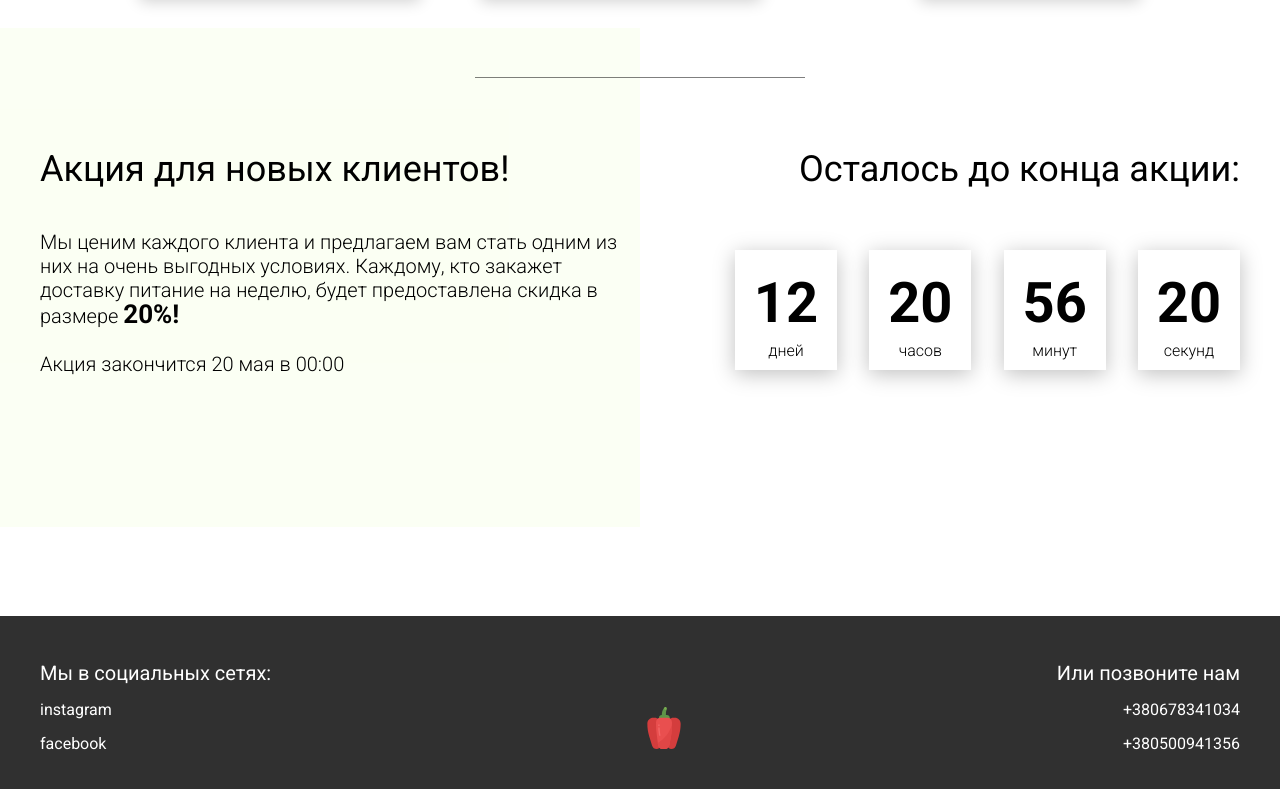
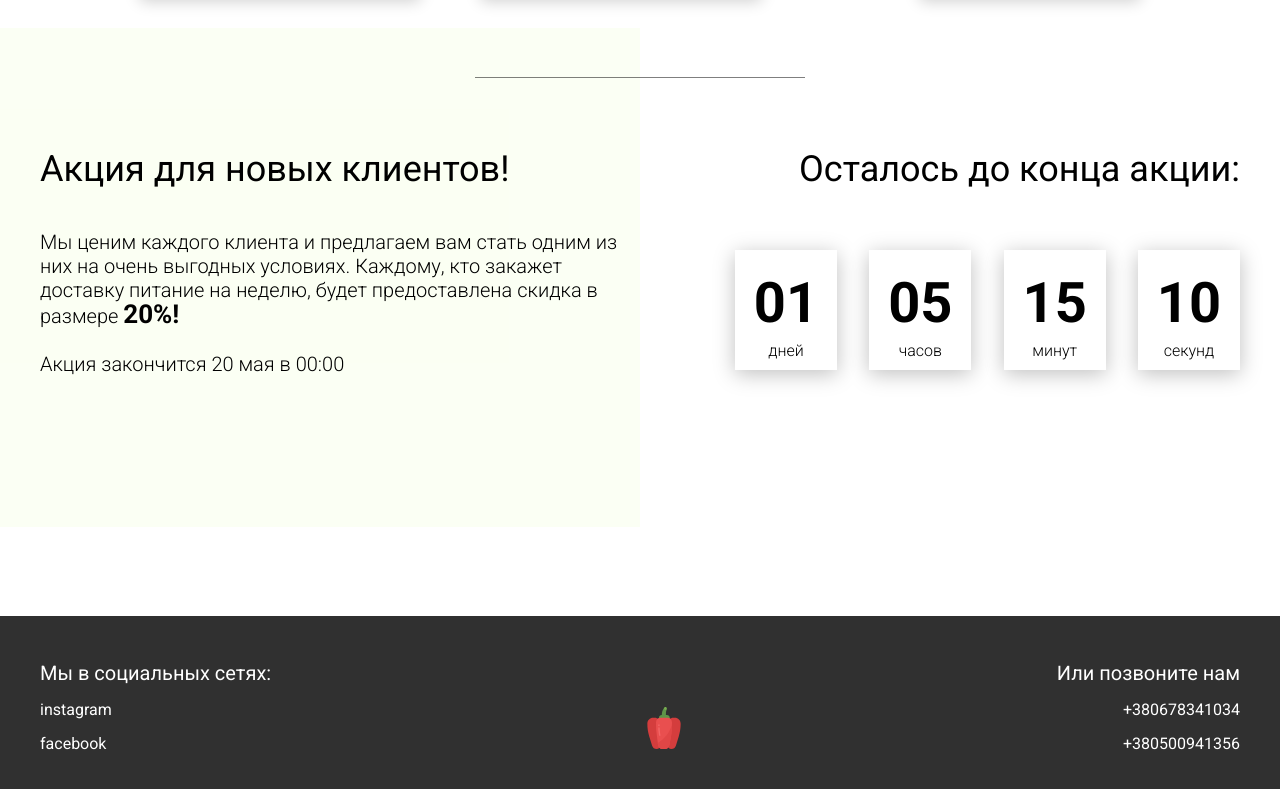
Before and after one commit to Ekaterina-Kuzina/Food-project, a plain HTML site: page index.html in a window 1280 px wide. Shown: the part 3448-4237 px from the top of the page. Drawn offline with Linux system fonts and the light colour scheme.

Commit message:
Second - Таймер обратного отсчета на сайте

```diff
--- a/index.html
+++ b/index.html
@@ -18,7 +18,7 @@
             </nav>
         </div>
         <div class="header__right-block">
-            <button class="btn btn_white">Связаться с нами</button>
+            <button data-modal class="btn btn_white">Связаться с нами</button>
         </div>
     </header>
     <div class="sidepanel">
@@ -86,7 +86,7 @@
                 </div>
             </div>
             <div class="offer__action">
-                <button class="btn btn_dark">Связаться с нами</button>
+                <button data-modal class="btn btn_dark">Связаться с нами</button>
             </div>
         </div>
         <div class="container">
@@ -291,7 +291,7 @@
         <div class="modal__dialog">
             <div class="modal__content">
                 <form action="#">
-                    <div class="modal__close">&times;</div>
+                    <div data-close class="modal__close">&times;</div>
                     <div class="modal__title">Мы свяжемся с вами как можно быстрее!</div>
                     <input required placeholder="Ваше имя" name="name" type="text" class="modal__input">
                     <input required placeholder="Ваш номер телефона" name="phone" type="phone" class="modal__input">
--- a/js/script.js
+++ b/js/script.js
@@ -1,6 +1,8 @@
-'use strict';
+"use strict";
 
 window.addEventListener('DOMContentLoaded', () => {
+
+    //TABS
 
     const tabs = document.querySelectorAll('.tabheader__item'),
         tabsContent = document.querySelectorAll('.tabcontent'),
@@ -9,7 +11,7 @@ window.addEventListener('DOMContentLoaded', () => {
     function hideTabContent() {
         tabsContent.forEach((item) => {
             item.classList.add("hide");
-            item.classList.remove("show","fade");
+            item.classList.remove("show", "fade");
         });
 
         tabs.forEach(item => {
@@ -18,7 +20,7 @@ window.addEventListener('DOMContentLoaded', () => {
     }
 
     function showTabContent(i = 0) {
-        tabsContent[i].classList.add("show","fade");
+        tabsContent[i].classList.add("show", "fade");
         tabsContent[i].classList.remove("hide");
         tabs[i].classList.add("tabheader__item_active");
 
@@ -29,9 +31,9 @@ window.addEventListener('DOMContentLoaded', () => {
     tabsParent.addEventListener('click', (event) => {
         const target = event.target;
 
-        if(target && target.classList.contains("tabheader__item")){
-            tabs.forEach((item,i)=>{
-                if(target == item){
+        if (target && target.classList.contains("tabheader__item")) {
+            tabs.forEach((item, i) => {
+                if (target == item) {
                     hideTabContent();
                     showTabContent(i);
                 }
@@ -39,4 +41,57 @@ window.addEventListener('DOMContentLoaded', () => {
 
         }
     });
+
+    //TIMER
+
+    const deadline = '2020-08-01';
+
+    function getTimeRemaining(endtime) {
+        const t = Date.parse(endtime) - Date.parse(new Date()),
+            days = Math.floor(t / (1000 * 60 * 60 * 24)),
+            hours = Math.floor(t / (1000 * 60 * 60) % 24),
+            minutes = Math.floor(t / (1000 * 60) % 60),
+            seconds = Math.floor((t / 1000) % 60);
+
+        return {
+            'total': t,
+            'days': days,
+            'hours': hours,
+            'minutes': minutes,
+            'seconds': seconds
+        };
+    }
+
+    function getZero(num) {
+        if (num >= 0 && num < 10) {
+            return `0${num}`;
+        } else {
+            return num;
+        }
+    }
+
+    function setClock(selector, endtime) {
+        const timer = document.querySelector(selector),
+            days = timer.querySelector('#days'),
+            hours = timer.querySelector('#hours'),
+            minutes = timer.querySelector('#minutes'),
+            seconds = timer.querySelector('#seconds'),
+            timeInterval = setInterval(updateClock, 1000);
+
+        updateClock();
+
+        function updateClock() {
+            const t = getTimeRemaining(endtime);
+
+            days.innerHTML = getZero(t.days);
+            hours.innerHTML = getZero(t.hours);
+            minutes.innerHTML = getZero(t.minutes);
+            seconds.innerHTML = getZero(t.seconds);
+
+            if (t.total <= 0) {
+                clearInterval(timeInterval);
+            }
+        }
+    }
+    setClock('.timer', deadline);
 });
```
